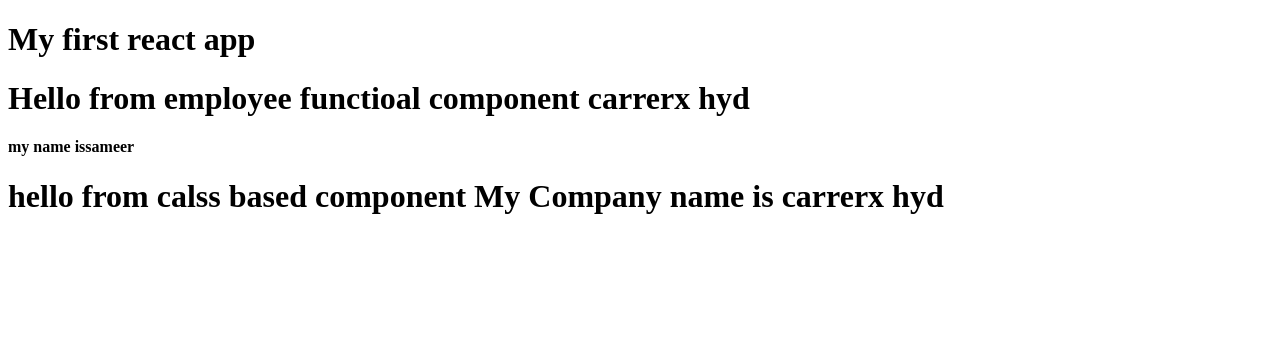
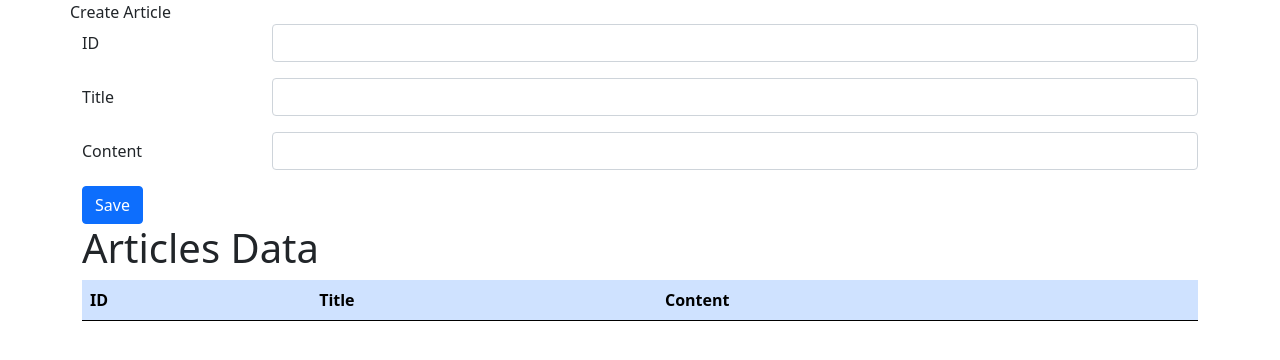
Before and after one commit to smishra1000/full_stack_react_node, a React (Create React App) app in the folder frontend-react/: page / in a window 1280 px wide. Shown: the top 360 px of the page. Built offline with nearby package versions, Linux system fonts and the light colour scheme.

Commit message:
article component added

```diff
--- a/frontend-react/public/index.html
+++ b/frontend-react/public/index.html
@@ -6,6 +6,9 @@
     <meta name="viewport" content="width=device-width, initial-scale=1" />
 
     <title>React App</title>
+    <link href="https://cdn.jsdelivr.net/npm/bootstrap@5.0.2/dist/css/bootstrap.min.css" rel="stylesheet" integrity="sha384-EVSTQN3/azprG1Anm3QDgpJLIm9Nao0Yz1ztcQTwFspd3yD65VohhpuuCOmLASjC" crossorigin="anonymous">
+    <script src="https://cdn.jsdelivr.net/npm/@popperjs/core@2.9.2/dist/umd/popper.min.js" integrity="sha384-IQsoLXl5PILFhosVNubq5LC7Qb9DXgDA9i+tQ8Zj3iwWAwPtgFTxbJ8NT4GN1R8p" crossorigin="anonymous"></script>
+    <script src="https://cdn.jsdelivr.net/npm/bootstrap@5.0.2/dist/js/bootstrap.min.js" integrity="sha384-cVKIPhGWiC2Al4u+LWgxfKTRIcfu0JTxR+EQDz/bgldoEyl4H0zUF0QKbrJ0EcQF" crossorigin="anonymous"></script>
   </head>
   <body>
     <noscript>You need to enable JavaScript to run this app.</noscript>
--- a/frontend-react/src/App.js
+++ b/frontend-react/src/App.js
@@ -1,20 +1,83 @@
-import User from './User'
+// import User from './User'
 import Header from './Header'
 import Employee from './Employee';
 import EmployeeWithFunction from './EmployeeWithFunction';
 import Company  from './Company';
+import User from './components/User'
+import Article from './components/Article';
+// import sayHello, {add as sum} from './ModuleDemo'
 
 function App() {
+  const scores = [1,2,3,4]
+
+  const add = ()=>{
+    console.log("i am add inside App")
+  }
+  // console.log(sayHello());
+  // console.log(sum())
+  // let msg = "hello good morning"
+  // let result = `hi ${msg}`
+  // console.log(result);
+
+  // let user = {
+  //   name:"sameer",
+  //   age:21
+  // }
+
+  // let {name,age} = user;
+  // console.log(state,city,pin)
+
+  // const ages = [20,50];
+  // console.log(ages[0]);
+  // console.log(ages[1]);
+  // const [first,second] = ages;
+  // console.log(first,second)
+
+
+  //... /rest and spread
+// ... as spread
+// function add(a,b,c)
+// {
+//   console.log(a+b+c)
+// }
+
+// let numbers = [1,2,3]
+
+// add(...numbers)///add(1,2,3)  spreding
+
+// let [a,b,c] = [...numbers]
+// console.log(a,b,c)
+
+// var array1 = [2,3,4,5,6];
+// var array2 = [7,8,9,10];
+
+// var result = [...array1,...array2]//[2,3,4,5,6,7,8,9,10]
+
+// console.log(result);
+
+
+//... as rest
+
+// function showRest(a,b,...c){
+//   console.log(a);
+//   console.log(b);
+//   console.log(c);
+// }
+
+// showRest(2,3,4,5,6,7)
+
   return (
     <div className="App">
-
-      <h1>My first react app </h1>
       {/* <User name="sameer" type="text"/> */}
       {/* <Header/>
       <Employee/>
  */}
-       <EmployeeWithFunction company="carrerx"/>
-      <Company company="carrerx"/>
+       {/* <EmployeeWithFunction company="carrerx"/>
+      <Company company="carrerx"/> */}
+      {/* <Employee company="carrerx" scores={scores} add={add}/> */}
+
+      {/* <User/> */}
+      <Article/>
     </div>
   );
 }
--- a/frontend-react/src/Employee.js
+++ b/frontend-react/src/Employee.js
@@ -1,10 +1,38 @@
 import React from "react";
 
 class Employee extends React.Component{
+    constructor(props){
+        console.log(props);
+        super(props)
+        this.state = {
+            name:"sameer",
+            age:"20",
+            salary:"30000",
+            comapnyName:props.company,
+            changeName:""
+        }
+        // this.changeName = this.changeName.bind(this);
+        this.handleChange = this.handleChange.bind(this);
+    }
+
+    changeName(){
+        console.log(this.state.name);
+        this.setState({name:this.state.changeName})
+        this.props.add();
+    }
+    handleChange(event){
+        this.setState({changeName:event.target.value})
+    }
+
     render(){
         return(
             <div>
-                <h1>Hello from class based component</h1>
+                <h1>Name of employe: {this.state.name}</h1>
+                <h1>Age :{this.state.age}</h1>
+                <h1>Salary:{this.state.salary}</h1>
+                <h1>CompanyName={this.props.company}</h1>
+                <input type="text" value={this.state.changeName} onChange={this.handleChange}/>
+                <button onClick={this.changeName.bind(this)}>Change Name</button>
             </div>
         )
     }
--- /dev/null
+++ b/frontend-react/src/ModuleDemo.js
@@ -0,0 +1,9 @@
+
+export default function sayHi(){
+    console.log("saying hiiii");
+}
+
+
+export function add(){
+    console.log("add calling");
+}
--- /dev/null
+++ b/frontend-react/src/components/Article.js
@@ -0,0 +1,106 @@
+import React from "react";
+import ArticleList from "./ArticleList";
+
+class Article extends React.Component {
+  constructor(props) {
+    super(props);
+    this.state = {
+      articles: [],
+      article: {
+        id: "",
+        title: "",
+        content: "",
+      },
+    };
+  }
+
+  onIdChange(e) {
+    console.log(e.target.value);
+    this.setState({ article: { ...this.state.article, id: e.target.value } });
+  }
+
+  onTitleChange(e) {
+    console.log(e.target.value);
+    this.setState({
+      article: { ...this.state.article, title: e.target.value },
+    });
+  }
+  onContentChange(e) {
+    console.log(e.target.value);
+    this.setState({
+      article: { ...this.state.article, content: e.target.value },
+    });
+  }
+
+  saveData(e) {
+    e.preventDefault();
+    let article = this.state.article;
+    let tempArticles = this.state.articles;
+    tempArticles.push(article);
+    this.setState({ articles: tempArticles,article:{...article,id:"",title:"",content:""} });
+  }
+
+  render() {
+    return (
+      <div className="container">
+        <div className="row">
+          Create Article
+          <form onSubmit={(e) => this.saveData(e)}>
+            <div className="mb-3 row">
+              <label for="id" className="col-sm-2 col-form-label">
+                ID
+              </label>
+              <div className="col-sm-10">
+                <input
+                  type="text"
+                  readonly
+                  className="form-control"
+                  id="id"
+                  value={this.state.article.id}
+                  onChange={(e) => this.onIdChange(e)}
+                />
+              </div>
+            </div>
+            <div className="mb-3 row">
+              <label for="title" className="col-sm-2 col-form-label">
+                Title
+              </label>
+              <div className="col-sm-10">
+                <input
+                  type="text"
+                  className="form-control"
+                  id="title"
+                  value={this.state.article.title}
+                  onChange={(e) => this.onTitleChange(e)}
+                />
+              </div>
+            </div>
+            <div className="mb-3 row">
+              <label for="content" className="col-sm-2 col-form-label">
+                Content
+              </label>
+              <div className="col-sm-10">
+                <input
+                  type="text"
+                  className="form-control"
+                  id="content"
+                  value={this.state.article.content}
+                  onChange={(e) => this.onContentChange(e)}
+                />
+              </div>
+            </div>
+            <button type="submit" className="btn btn-primary">
+              Save
+            </button>
+          </form>
+
+        </div>
+        <div className="row">
+        <ArticleList articles={this.state.articles}/>
+        </div>
+      </div>
+    );
+  }
+}
+
+export default Article;
--- /dev/null
+++ b/frontend-react/src/components/ArticleList.js
@@ -0,0 +1,36 @@
+import React from "react";
+
+class ArticleList extends React.Component {
+  constructor(props) {
+    super(props);
+  }
+
+  render(){
+    return(
+        <div className="col-md-12">
+        <h1>Articles Data</h1>
+          <table className="table table-primary" style={{width:"100%"}}>
+            <thead>
+              <tr>
+                <th scope="col">ID</th>
+                <th scope="col">Title</th>
+                <th scope="col">Content</th>
+              </tr>
+            </thead>
+            <tbody>
+                {this.props.articles.map((item)=>{
+                    return <tr>
+                        <td>{item.id}</td>
+                        <td>{item.title}</td>
+                        <td>{item.content}</td>
+                    </tr>
+                })}
+
+            </tbody>
+          </table>
+        </div>
+
+    )
+  }
+}
+export default ArticleList
--- /dev/null
+++ b/frontend-react/src/components/User.js
@@ -0,0 +1,44 @@
+import React from "react";
+
+class User extends React.Component{
+    constructor(props){
+        super(props);
+        this.state = {
+                name:""
+        }
+        this.handleClick1 = this.handleClick1.bind(this)
+    }
+
+    handleClick1(event){
+        console.log("clickd1",event)
+        this.setState({name:"test"})
+    }
+    handleClick2(event){
+        console.log("clickd2",event)
+        this.setState({name:"test"})
+    }
+
+    handleClick3(event){
+        console.log("clickd3",event)
+        this.setState({name:"test"})
+    }
+
+    handleClik4 = (event)=>{
+        console.log("clickd4",event)
+        this.setState({name:"test"})
+    }
+
+    render(){
+        return(
+            <div>
+                <h1>hello I am is user component {this.state.name}</h1>
+                <button onClick={this.handleClick1}>Click1</button>
+                <button onClick={this.handleClick2.bind(this)}>Click2</button>
+                <button onClick={(event)=>this.handleClick3(event)}>Click3</button>
+                <button onClick={this.handleClik4}>Click4</button>
+            </div>
+        )
+    }
+}
+
+export default User
```
